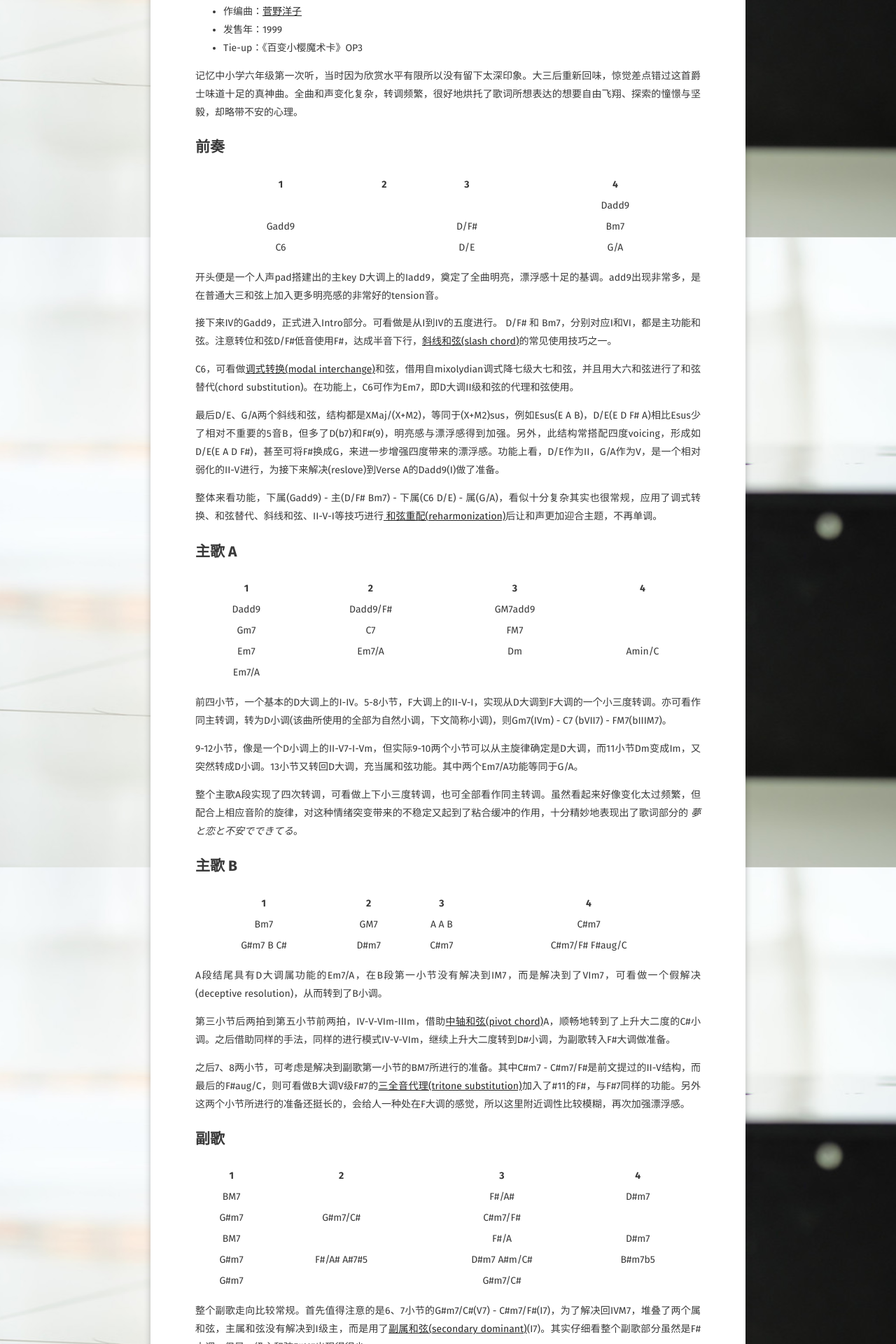
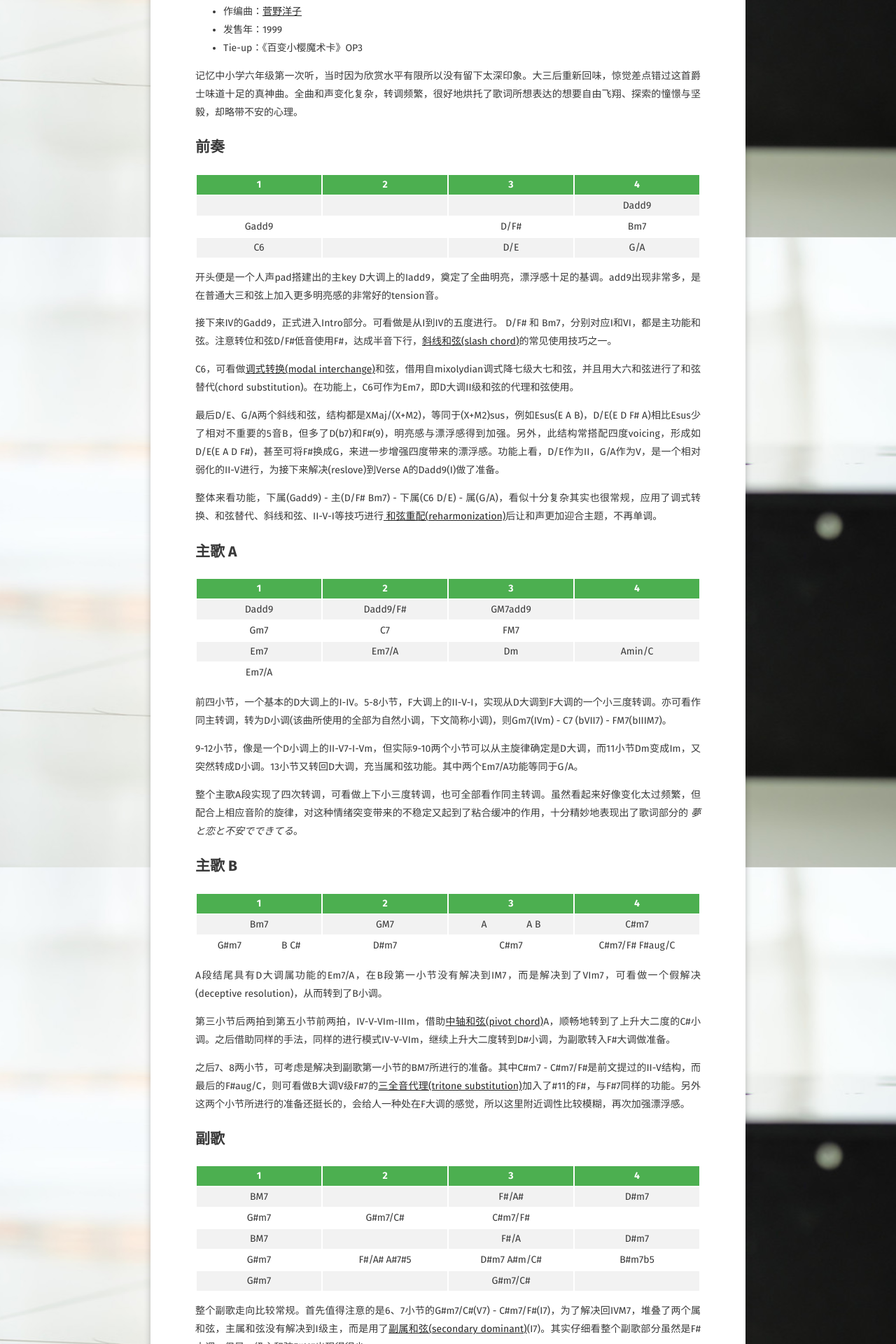
Before and after one commit to zhaotw/zhaotw.github.io, a Jekyll site: the page built from _posts/2019-10-30-坂本真綾 - プラチナ 和声分析.md, in a window 1280 px wide. Shown: the part 561-2481 px from the top of the page at 70% size. Built offline with Jekyll 4.4.1, drawn with Linux system fonts in a browser that asks for light colours; some web fonts are replaced; comment, search, counter and statistics services are not loaded.

Commit message:
table css style

```diff
--- a/Gemfile
+++ b/Gemfile
@@ -1,3 +1,7 @@
+#   export PATH=/usr/local/opt/ruby/bin:$PATH
+#   cd /Users/zhaotianwei/Desktop/work/Repository/zhaotw.github.io
+#   bundle exec jekyll serve
+
 source "https://rubygems.org"
 
 gem "jekyll", "~> 3.2.1"
--- a/_posts/2019-10-30-坂本真綾 - プラチナ 和声分析.md
+++ b/_posts/2019-10-30-坂本真綾 - プラチナ 和声分析.md
@@ -56,10 +56,10 @@ C6，可看做[调式转换(modal interchange)](https://en.wikipedia.org/wiki/Bo
 
 ## 主歌 B
 
-| 1         | 2         | 3        |    4     |
+|      1    |         2 |       3  |     4    |
 | :-----:  | :-----:  | :-----: | :-----: |
-| Bm7              | GM7   | A         A  B | C#m7                     |
-| G#m7   B C# | D#m7 | C#m7         | C#m7/F# F#aug/C |
+| Bm7              | GM7   | A &emsp; &emsp; &emsp; A  B | C#m7                     |
+| G#m7 &emsp; &emsp; &emsp; B C# | D#m7 | C#m7         | C#m7/F# F#aug/C |
 
 A段结尾具有D大调属功能的Em7/A，在B段第一小节没有解决到IM7，而是解决到了VIm7，可看做一个假解决(deceptive resolution)，从而转到了B小调。
 
@@ -71,11 +71,11 @@ A段结尾具有D大调属功能的Em7/A，在B段第一小节没有解决到IM7
 
 | 1         | 2         | 3        |    4     |
 | :-----:  | :-----:  | :-----: | :-----: |
-| BM7   |                       | F#/A#               | D#m7      |
-| G#m7 | G#m7/C#      | C#m7/F#          |                |
-| BM7   |                       | F#/A | D#m7     |                |
-| G#m7 | F#/A# A#7#5 | D#m7 A#m/C# | B#m7b5 |
-| G#m7 |                       | G#m7/C#         |                |
+| BM7   |                       | F#/A#               | D#m7
+| G#m7 | G#m7/C#      | C#m7/F#          |
+| BM7   |                       | F#/A | D#m7     |
+| G#m7 | F#/A# A#7#5 | D#m7 A#m/C# | B#m7b5
+| G#m7 |                       | G#m7/C#         |
 
 整个副歌走向比较常规。首先值得注意的是6、7小节的G#m7/C#(V7) - C#m7/F#(I7)，为了解决回IVM7，堆叠了两个属和弦，主属和弦没有解决到I级主，而是用了[副属和弦(secondary dominant)](https://en.wikipedia.org/wiki/Secondary_chord)(I7)。其实仔细看整个副歌部分虽然是F#大调，但是一级主和弦F#M7出现得很少。
 
--- a/_sass/typography.scss
+++ b/_sass/typography.scss
@@ -131,7 +131,19 @@ li .highlight pre {
 // table
 table {
 	width: 100%;
+    table-layout: fixed;
 }
+
+th {
+background-color: #4CAF50;
+color: white;
+}
+
+td {
+    text-align: center;
+}
+
+tr:nth-child(odd) {background-color: #f2f2f2;}
 
 // notice
 .notice {
```
